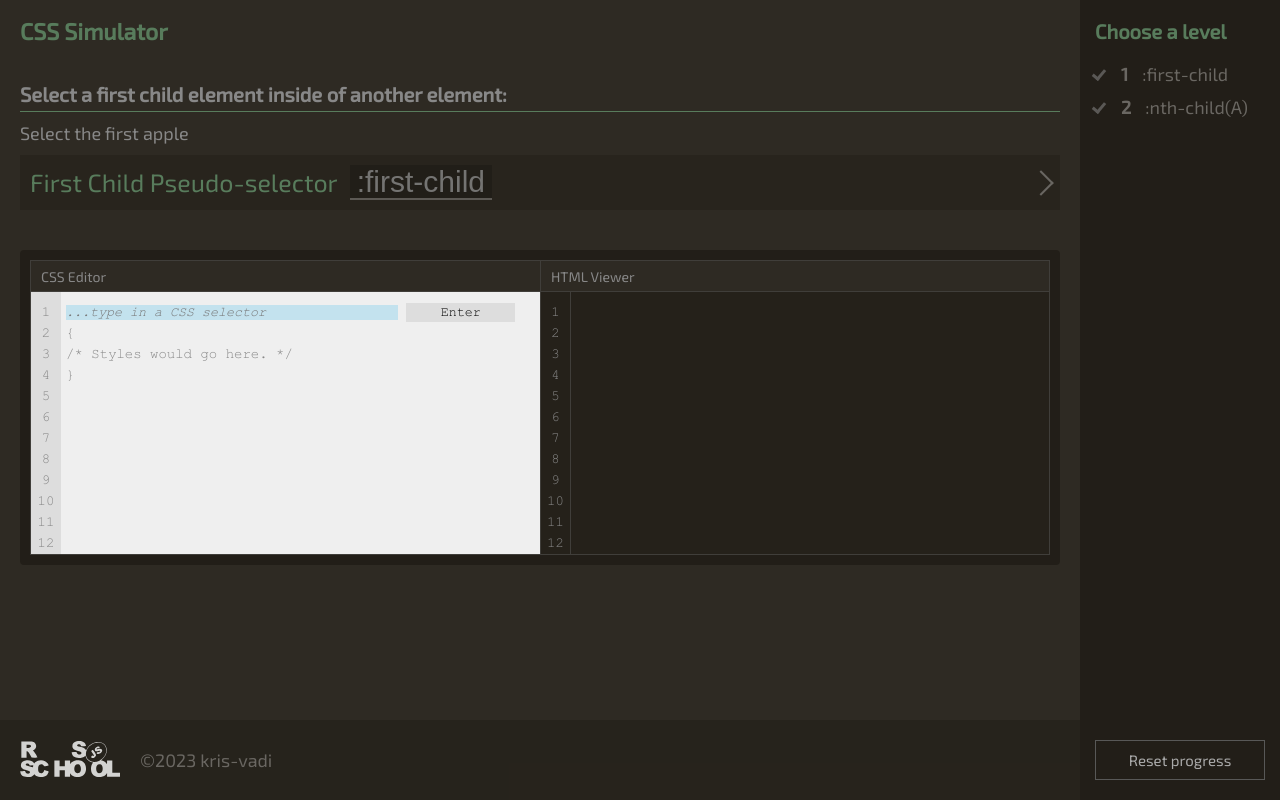
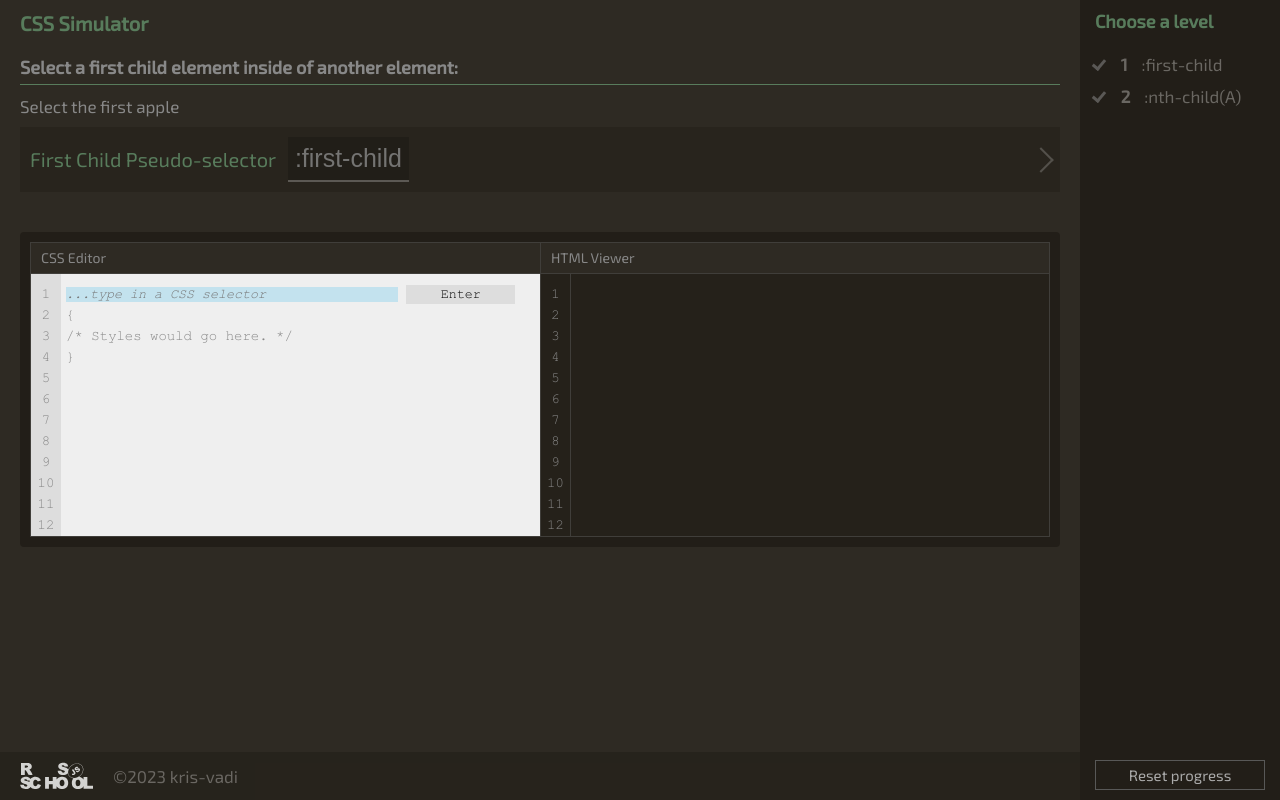
Before and after one commit to kris-vadi/rss-css-selectors, a website built with webpack: page rss-css-selectors/src/index.html in a window 1280 px wide. Built offline with nearby package versions, Linux system fonts and the light colour scheme; files whose address does not match are found by name.

Commit message:
fix: styles more compact

```diff
--- a/rss-css-selectors/src/styles/base/_base.scss
+++ b/rss-css-selectors/src/styles/base/_base.scss
@@ -4,8 +4,8 @@ html {
 
 .body {
   font-family: 'Exo2', sans-serif;
-  font-size: 1.8rem;
-  line-height: 2.3rem;
+  font-size: 1.7rem;
+  line-height: 1.3;
   background-color: $background;
   color: $text;
   display: flex;
@@ -23,5 +23,5 @@ html {
 
 .wrapper {
  margin: 0 auto;
- padding: 20px;
+ padding: 10px 20px;
 }
--- a/rss-css-selectors/src/styles/base/_typography.scss
+++ b/rss-css-selectors/src/styles/base/_typography.scss
@@ -39,16 +39,16 @@
 }
 
 h1 {
-  font-size: 2.3rem;
+  font-size: 2rem;
   font-weight: 600;
 }
 
 h2 {
-  font-size: 2rem;
+  font-size: 1.8rem;
   font-weight: 600;
 }
 
 h3 {
-  font-size: 1.8rem;
+  font-size: 1.6rem;
   font-weight: 600;
 }
--- a/rss-css-selectors/src/styles/components/_buttons.scss
+++ b/rss-css-selectors/src/styles/components/_buttons.scss
@@ -1,6 +1,6 @@
 .button {
   width: 100%;
-  padding: 10px 0;
+  padding: 5px 0;
   border: solid 1px $border;
   background: transparent;
   color: $text-light;
--- a/rss-css-selectors/src/styles/components/_editor.scss
+++ b/rss-css-selectors/src/styles/components/_editor.scss
@@ -76,3 +76,9 @@
   width: 23%;
   padding: 2px 3px;
 }
+
+@media screen and (max-width: 965px) {
+  .editor__input {
+    width: 100%;
+  }
+}
--- a/rss-css-selectors/src/styles/components/_footer.scss
+++ b/rss-css-selectors/src/styles/components/_footer.scss
@@ -10,8 +10,8 @@
 }
 
 .footer__rss-link {
-  width: 100px;
-  height: 40px;
+  width: 73px;
+  height: 28px;
   display: inline-block;
   background-image: url(../assets/svg/rss.svg);
   background-size: contain;
--- a/rss-css-selectors/src/styles/components/_level-task.scss
+++ b/rss-css-selectors/src/styles/components/_level-task.scss
@@ -12,7 +12,7 @@
 }
 
 .level-task__selector {
-  font-size: 2.5rem;
+  font-size: 2rem;
   color: $main-color;
   margin-right: 8px;
   line-height: 1.3;
@@ -22,7 +22,7 @@
   display: inline-block;
   background: darken($background, 5%);
   padding: 5px 7px;
-  font-size: 3rem;
+  font-size: 2.5rem;
   font-weight: 100;
   border-bottom: solid 2px $text-link;
   opacity: 0.8;
@@ -33,11 +33,11 @@
   margin: 15px 0;
   font-style: italic;
   font-size: 1.5rem;
-  line-height: 2rem;
+  line-height: 1.5;
 }
 
 .level-task__example {
-  font-size: 1.5rem;
+  font-size: 1.3rem;
   margin-top: 10px;
   padding-bottom: 10px;
   border-bottom: 1px solid $border;
@@ -68,11 +68,11 @@
     box-sizing: border-box;
     transform: rotate(45deg);
     @extend %transition;
-    opacity: 0.3;
+    opacity: 0.2;
   }
   &:hover {
     &:after {
-      opacity: 0.5;
+      opacity: 0.4;
     }
   }
 }
--- a/rss-css-selectors/src/styles/components/_main.scss
+++ b/rss-css-selectors/src/styles/components/_main.scss
@@ -19,7 +19,7 @@
   position: fixed;
   right: 0;
   top: 0;
-  padding: 20px 15px;
+  padding: 10px 15px;
 }
 
 
```
